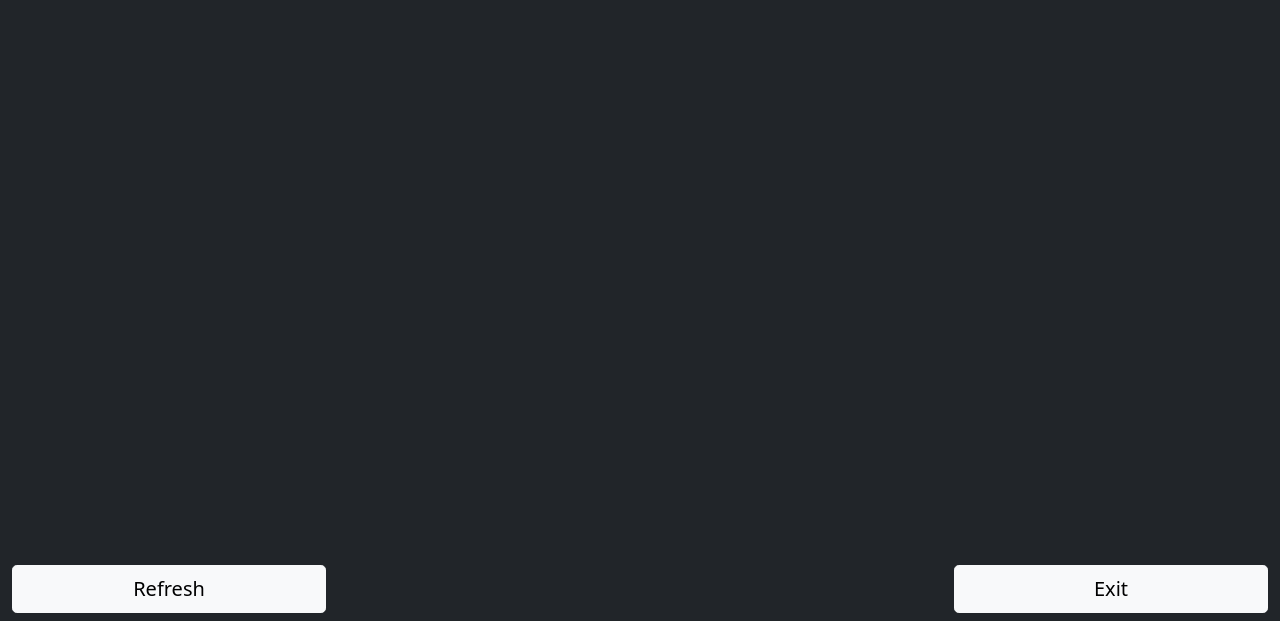
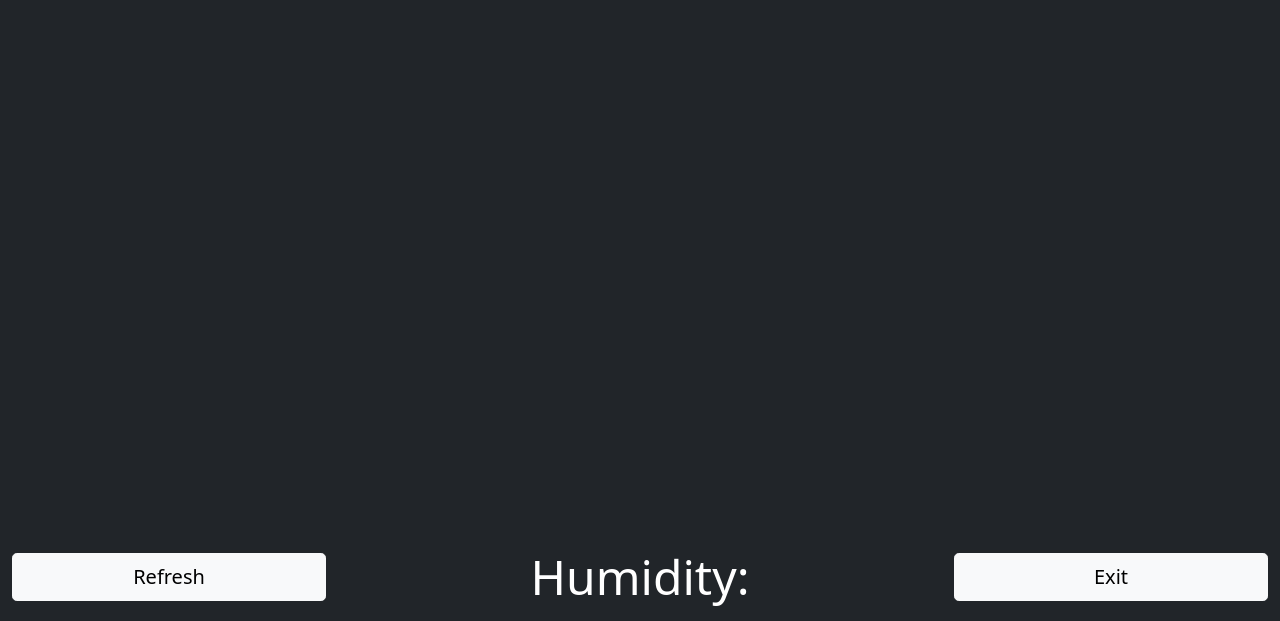
Before and after one commit to jaysonhelseth/SensorSend, a plain HTML site: page ui/index.html in a window 1280 px wide. Shown: the part 179-800 px from the top of the page. Drawn offline with Linux system fonts and the light colour scheme.

Commit message:
Added humidity to the display.

```diff
--- a/ui/index.html
+++ b/ui/index.html
@@ -49,11 +49,11 @@
             </div>
         </div>
 
-        <nav class="navbar fixed-bottom navbar-dark bg-dark">
+        <nav class="navbar fixed-bottom navbar-dark bg-dark text-white">
             <div class="container-fluid">
                 <button type="button" id="refresh" class="btn btn-light btn-lg wide-button">Refresh</button>
+                <div class="heading">Humidity: <span id="air_hum"></span></div>
                 <button type="button" id="exit" class="btn btn-light btn-lg wide-button">Exit</button>
-                </div>
             </div>
           </nav>
     </div>
@@ -76,6 +76,7 @@
                 let json = JSON.parse(data);
                 airTemp.innerText = json.temp.toFixed(1);
                 pool.innerText = json.pool.toFixed(1);
+                airHum.innerText = json.humidity;
             });
         }
         poll();
```
